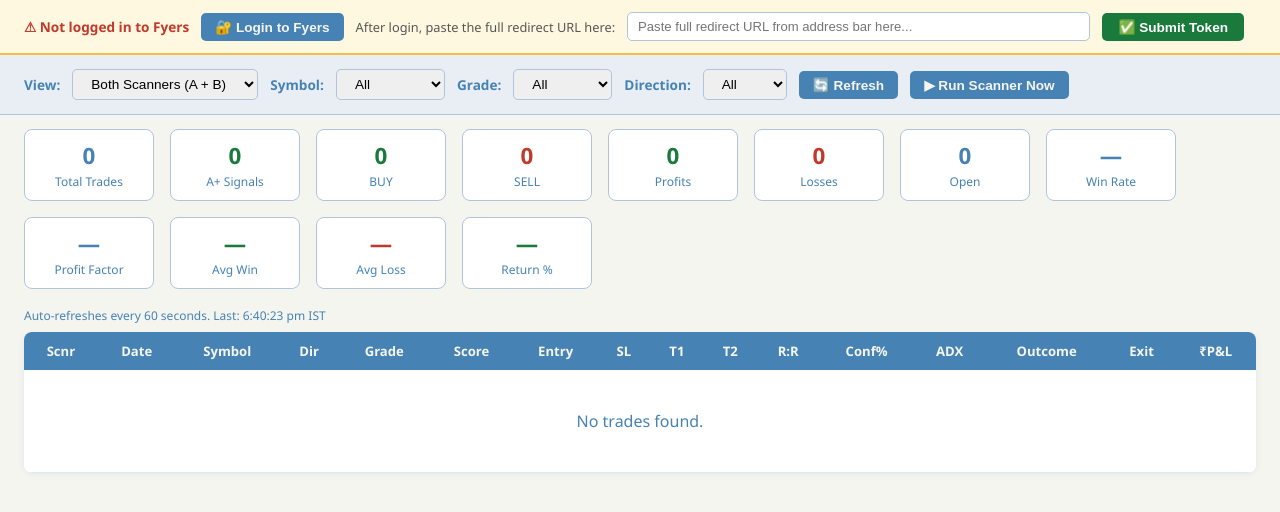
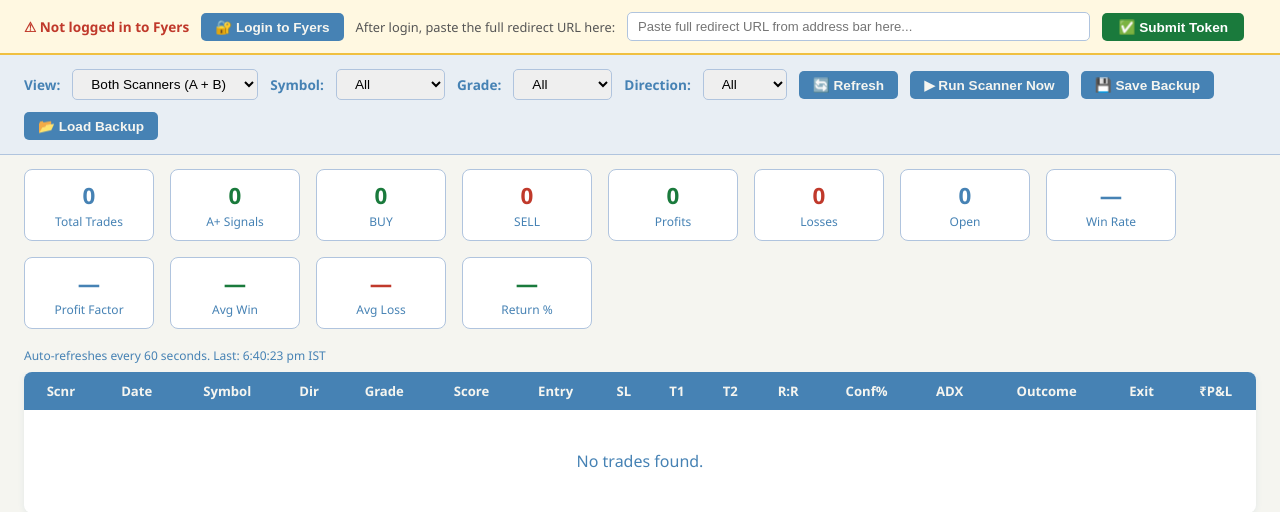
Before and after one commit to newtozorin-cell/scanner_project, a Flask app: page / in a window 1280 px wide. Shown: the part 63-575 px from the top of the page. Run offline with Flask 3, Linux system fonts and the light colour scheme; data that the repository does not hold is empty.

Commit message:
Add Save Backup / Load Backup feature

```diff
--- a/app.py
+++ b/app.py
@@ -1,9 +1,10 @@
-from flask import Flask, jsonify, render_template, request, redirect
+from flask import Flask, jsonify, render_template, request, redirect, send_file
 from apscheduler.schedulers.background import BackgroundScheduler
 from scanner import run_all_scanners
-from trade_logger import load_trades
+from trade_logger import load_trades, export_backup, import_backup
 from fyers_auth import generate_auth_url, exchange_auth_code, is_token_valid
 import pytz
+import os
 
 app = Flask(__name__)
 IST = pytz.timezone("Asia/Kolkata")
@@ -71,5 +72,41 @@ def auth_status():
     return jsonify({"logged_in": valid})
 
 
+@app.route("/api/backup/save", methods=["GET"])
+def backup_save():
+    """Save current trades to a JSON backup file and send it as a download."""
+    backup_path = export_backup()
+    return send_file(
+        backup_path,
+        mimetype="application/json",
+        as_attachment=True,
+        download_name=os.path.basename(backup_path)
+    )
+
+
+@app.route("/api/backup/load", methods=["POST"])
+def backup_load():
+    """Restore trades from an uploaded backup JSON file."""
+    if "file" not in request.files:
+        return jsonify({"status": "error", "message": "No file uploaded."}), 400
+    f = request.files["file"]
+    if not f.filename:
+        return jsonify({"status": "error", "message": "Empty filename."}), 400
+    if not f.filename.lower().endswith(".json"):
+        return jsonify({"status": "error", "message": "Please upload a .json backup file."}), 400
+
+    tmp_path = os.path.join(os.path.dirname(__file__), "_uploaded_backup.json")
+    f.save(tmp_path)
+    try:
+        count = import_backup(tmp_path)
+    except Exception as e:
+        return jsonify({"status": "error", "message": f"Invalid backup file: {e}"}), 400
+    finally:
+        if os.path.exists(tmp_path):
+            os.remove(tmp_path)
+
+    return jsonify({"status": "ok", "message": f"Restored {count} trades from backup."})
+
+
 if __name__ == "__main__":
     app.run(debug=False, host="0.0.0.0", port=5000)
--- a/indicators.py
+++ b/indicators.py
@@ -125,10 +125,8 @@ def detect_signal(df, fast_period, fast_mult, slow_period, slow_mult, use_adx=Fa
         grade = "A+"
     elif score >= 70:
         grade = "A"
-    elif score >= 55:
-        grade = "B"
     else:
-        grade = "C"
+        return None  # Filter out Grade B and C trades
 
     # Confidence
     if score >= 85:
--- a/templates/dashboard.html
+++ b/templates/dashboard.html
@@ -245,7 +245,11 @@
 
   <button onclick="loadTrades()">🔄 Refresh</button>
   <button id="btn-run" onclick="manualRun()">▶ Run Scanner Now</button>
+  <button onclick="saveBackup()">💾 Save Backup</button>
+  <input type="file" id="backup-file" accept=".json" style="display:none;" onchange="loadBackup(event)" />
+  <button onclick="document.getElementById('backup-file').click()">📂 Load Backup</button>
   <span id="run-msg" style="font-size:0.8rem;color:#1a7a3c;"></span>
+  <span id="backup-msg" style="font-size:0.8rem;color:#1a7a3c;"></span>
 </div>
 
 <div class="stats">
@@ -484,6 +488,42 @@
     });
   }
 
+  function saveBackup() {
+    const msg = document.getElementById("backup-msg");
+    msg.style.color = "#1a7a3c";
+    msg.textContent = "Preparing backup...";
+    window.location.href = "/api/backup/save";
+    setTimeout(() => {
+      msg.textContent = "✅ Backup downloaded.";
+      setTimeout(() => { msg.textContent = ""; }, 4000);
+    }, 1500);
+  }
+
+  function loadBackup(event) {
+    const file = event.target.files[0];
+    const msg  = document.getElementById("backup-msg");
+    if (!file) return;
+    msg.style.color = "#1a7a3c";
+    msg.textContent = "Restoring backup...";
+    const formData = new FormData();
+    formData.append("file", file);
+    fetch("/api/backup/load", { method: "POST", body: formData })
+      .then(r => r.json())
+      .then(data => {
+        msg.textContent = data.message;
+        msg.style.color = data.status === "ok" ? "#1a7a3c" : "#c0392b";
+        if (data.status === "ok") {
+          setTimeout(loadTrades, 800);
+          setTimeout(() => { msg.textContent = ""; }, 5000);
+        }
+      })
+      .catch(() => {
+        msg.textContent = "❌ Error restoring backup.";
+        msg.style.color = "#c0392b";
+      })
+      .finally(() => { event.target.value = ""; });
+  }
+
   document.getElementById("filter-scanner").addEventListener("change", applyFilters);
   document.getElementById("filter-symbol").addEventListener("change",  applyFilters);
   document.getElementById("filter-grade").addEventListener("change",   applyFilters);
--- a/trade_logger.py
+++ b/trade_logger.py
@@ -17,9 +17,37 @@ def load_trades():
             return []
 
 
+def replace_trades(trades: list):
+    """Overwrite the trades file with the provided list (used for backup restore)."""
+    with open(TRADES_FILE, "w") as f:
+        json.dump(trades, f, indent=2, default=str)
+
+
+def export_backup(backup_path: str = None) -> str:
+    """Save current trades to a JSON backup file. Returns the backup file path."""
+    if backup_path is None:
+        ts = datetime.now(IST).strftime("%Y%m%d_%H%M%S")
+        backup_path = os.path.join(os.path.dirname(__file__), f"trades_backup_{ts}.json")
+    trades = load_trades()
+    with open(backup_path, "w") as f:
+        json.dump(trades, f, indent=2, default=str)
+    return backup_path
+
+
+def import_backup(backup_path: str) -> int:
+    """Load trades from a backup JSON file and replace current trades. Returns count loaded."""
+    with open(backup_path, "r") as f:
+        trades = json.load(f)
+    if not isinstance(trades, list):
+        raise ValueError("Backup file must contain a JSON list of trades.")
+    replace_trades(trades)
+    return len(trades)
+
+
 def save_trade(trade: dict):
     trades = load_trades()
-    trades.append(trade)
+    # Insert at the top so latest trades appear first
+    trades.insert(0, trade)
     with open(TRADES_FILE, "w") as f:
         json.dump(trades, f, indent=2, default=str)
 
```
